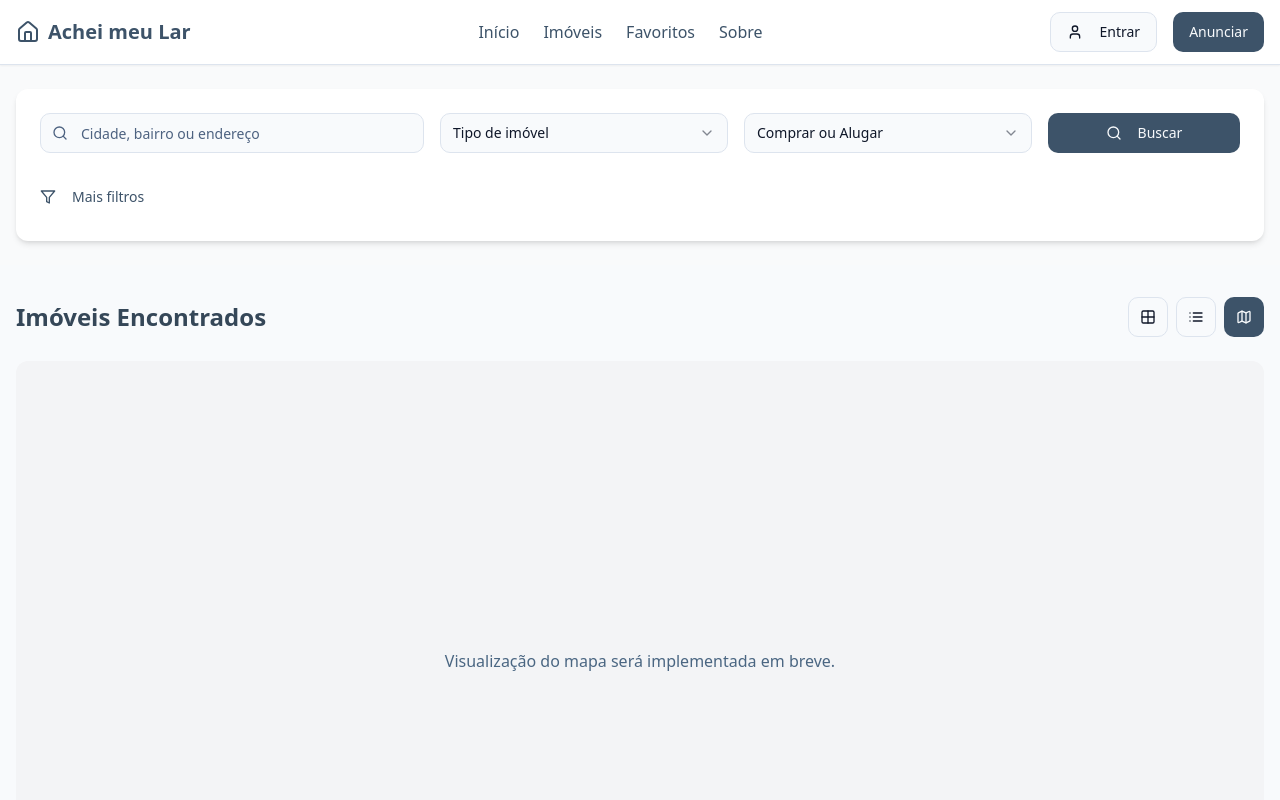
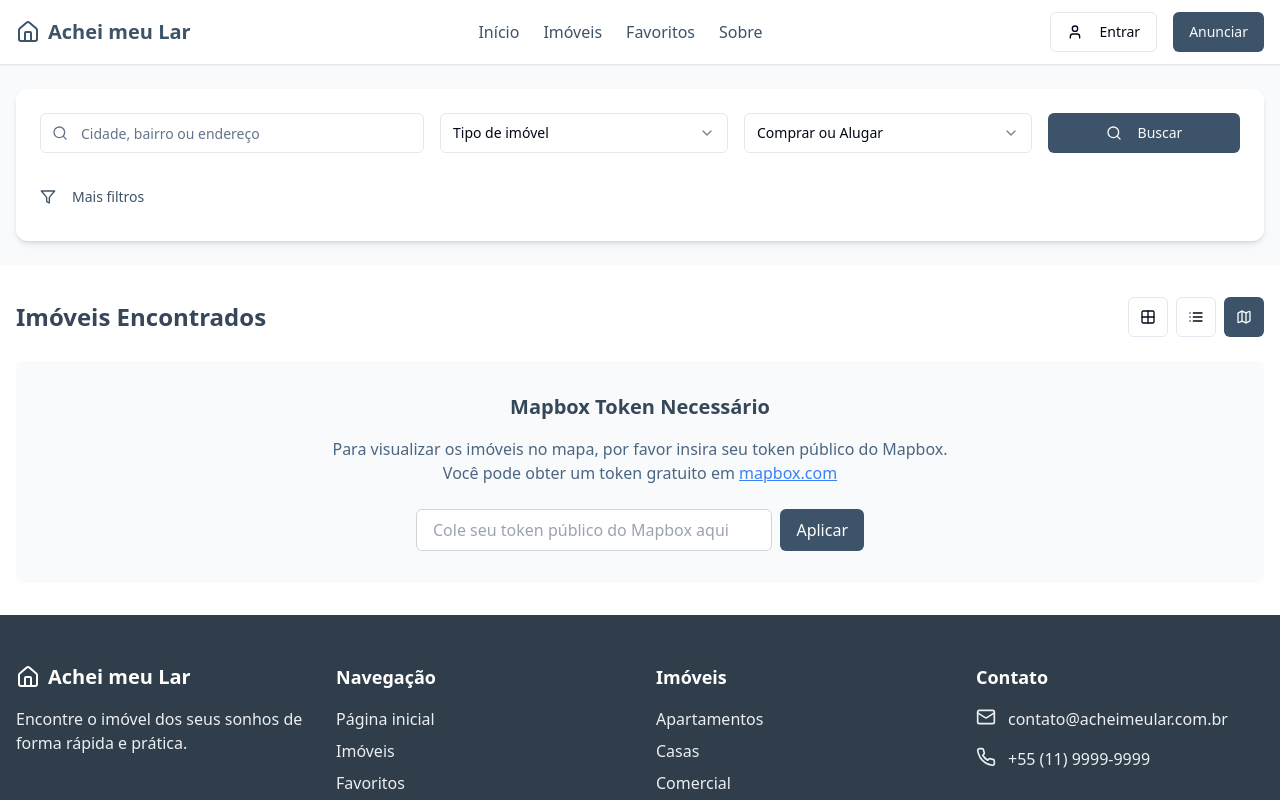
Before and after one commit to Claudiolitt/achei-meu-lar-conectado, a React (Vite) app: page /properties in a window 1280 px wide. Both pictures are taken after a click on the button 1244 px from the left and 317 px from the top of the page. Shown: the top 800 px of the page. Built offline with nearby package versions, Linux system fonts and the light colour scheme.

Commit message:
Continue app development
Implement map view and property details page.

```diff
--- a/package.json
+++ b/package.json
@@ -47,6 +47,7 @@
     "embla-carousel-react": "^8.3.0",
     "input-otp": "^1.2.4",
     "lucide-react": "^0.462.0",
+    "mapbox-gl": "^3.12.0",
     "next-themes": "^0.3.0",
     "react": "^18.3.1",
     "react-day-picker": "^8.10.1",
--- /dev/null
+++ b/src/components/PropertyMap.tsx
@@ -0,0 +1,187 @@
+
+import React, { useEffect, useRef, useState } from 'react';
+import mapboxgl from 'mapbox-gl';
+import 'mapbox-gl/dist/mapbox-gl.css';
+import { Property } from '../types/property';
+
+interface PropertyMapProps {
+  properties: Property[];
+}
+
+const PropertyMap: React.FC<PropertyMapProps> = ({ properties }) => {
+  const mapContainer = useRef<HTMLDivElement>(null);
+  const map = useRef<mapboxgl.Map | null>(null);
+  const [mapboxToken, setMapboxToken] = useState<string>('');
+
+  useEffect(() => {
+    // Focus the map on the properties
+    const getBounds = () => {
+      // If no properties or they don't have coordinates, default to Brazil bounds
+      if (properties.length === 0) {
+        return [[-73.9872354, -33.7683777], [-34.7299886, 5.24448639]]; // Brazil bounds
+      }
+
+      // Use mock coordinates for properties since we don't have real lat/lng in our data
+      const mockCoordinates = [
+        [-43.182365, -22.906847], // Rio de Janeiro
+        [-43.192365, -22.916847],
+        [-43.202365, -22.926847],
+        [-43.212365, -22.936847],
+        [-43.222365, -22.946847],
+        [-43.232365, -22.956847],
+      ];
+
+      // Assign mock coordinates to properties sequentially
+      const coordinates = properties.map((_, index) => {
+        const position = index % mockCoordinates.length;
+        return mockCoordinates[position];
+      });
+
+      // Calculate bounds
+      const lngs = coordinates.map(c => c[0]);
+      const lats = coordinates.map(c => c[1]);
+
+      return [
+        [Math.min(...lngs) - 0.1, Math.min(...lats) - 0.1],
+        [Math.max(...lngs) + 0.1, Math.max(...lats) + 0.1]
+      ];
+    };
+
+    const initializeMap = (token: string) => {
+      if (!mapContainer.current || map.current) return;
+
+      // Initialize map
+      mapboxgl.accessToken = token;
+
+      const bounds = getBounds();
+
+      map.current = new mapboxgl.Map({
+        container: mapContainer.current,
+        style: 'mapbox://styles/mapbox/streets-v11',
+        bounds: bounds as mapboxgl.LngLatBoundsLike,
+        fitBoundsOptions: { padding: 50 }
+      });
+
+      // Add navigation controls
+      map.current.addControl(
+        new mapboxgl.NavigationControl(),
+        'top-right'
+      );
+
+      // Add properties to map
+      map.current.on('load', () => {
+        if (!map.current) return;
+
+        // Add properties as markers
+        properties.forEach((property, index) => {
+          const mockCoordinates = [
+            [-43.182365, -22.906847], // Rio de Janeiro
+            [-43.192365, -22.916847],
+            [-43.202365, -22.926847],
+            [-43.212365, -22.936847],
+            [-43.222365, -22.946847],
+            [-43.232365, -22.956847],
+          ];
+
+          const position = index % mockCoordinates.length;
+          const [lng, lat] = mockCoordinates[position];
+
+          // Create a marker element
+          const markerEl = document.createElement('div');
+          markerEl.className = 'property-marker';
+          markerEl.innerHTML = `
+            <div class="w-12 h-12 rounded-full bg-white shadow-lg flex items-center justify-center border-2 border-navy-700 cursor-pointer relative">
+              <div class="text-navy-700 font-bold text-xs">
+                ${property.priceType === 'sale' ? 'Venda' : 'Aluguel'}
+              </div>
+            </div>
+          `;
+
+          // Add popup
+          const popup = new mapboxgl.Popup({ offset: 25 })
+            .setHTML(`
+              <div class="p-2">
+                <h3 class="font-bold text-navy-800">${property.title}</h3>
+                <p class="text-navy-600">${property.address.neighborhood}</p>
+              </div>
+            `);
+
+          // Add marker to map
+          new mapboxgl.Marker(markerEl)
+            .setLngLat([lng, lat])
+            .setPopup(popup)
+            .addTo(map.current);
+        });
+      });
+    };
+
+    // If token exists, initialize the map
+    if (mapboxToken) {
+      initializeMap(mapboxToken);
+    }
+
+    return () => {
+      if (map.current) {
+        map.current.remove();
+        map.current = null;
+      }
+    };
+  }, [properties, mapboxToken]);
+
+  // Handle token input
+  const handleTokenSubmit = (e: React.FormEvent<HTMLFormElement>) => {
+    e.preventDefault();
+    const formData = new FormData(e.currentTarget);
+    const token = formData.get('mapboxToken') as string;
+    if (token) {
+      setMapboxToken(token);
+      localStorage.setItem('mapboxToken', token);
+    }
+  };
+
+  // Check if token exists in localStorage on mount
+  useEffect(() => {
+    const savedToken = localStorage.getItem('mapboxToken');
+    if (savedToken) {
+      setMapboxToken(savedToken);
+    }
+  }, []);
+
+  if (!mapboxToken) {
+    return (
+      <div className="bg-gray-50 rounded-lg p-8 flex flex-col items-center justify-center">
+        <h3 className="text-xl font-bold text-navy-800 mb-4">Mapbox Token Necessário</h3>
+        <p className="text-navy-600 mb-6 text-center">
+          Para visualizar os imóveis no mapa, por favor insira seu token público do Mapbox.
+          <br />
+          Você pode obter um token gratuito em <a href="https://www.mapbox.com/" target="_blank" rel="noopener noreferrer" className="text-blue-500 underline">mapbox.com</a>
+        </p>
+        <form onSubmit={handleTokenSubmit} className="w-full max-w-md">
+          <div className="flex gap-2">
+            <input
+              type="text"
+              name="mapboxToken"
+              placeholder="Cole seu token público do Mapbox aqui"
+              className="flex-1 border border-gray-300 rounded-md px-4 py-2"
+              required
+            />
+            <button
+              type="submit"
+              className="bg-navy-700 hover:bg-navy-600 text-white px-4 py-2 rounded-md"
+            >
+              Aplicar
+            </button>
+          </div>
+        </form>
+      </div>
+    );
+  }
+
+  return (
+    <div className="relative h-[600px] rounded-lg overflow-hidden">
+      <div ref={mapContainer} className="absolute inset-0" />
+    </div>
+  );
+};
+
+export default PropertyMap;
--- a/src/index.css
+++ b/src/index.css
@@ -5,65 +5,65 @@
 
 @layer base {
   :root {
-    --background: 210 40% 98%;
-    --foreground: 222 47% 11%;
+    --background: 0 0% 100%;
+    --foreground: 222.2 84% 4.9%;
 
     --card: 0 0% 100%;
-    --card-foreground: 222 47% 11%;
+    --card-foreground: 222.2 84% 4.9%;
 
     --popover: 0 0% 100%;
-    --popover-foreground: 222 47% 11%;
+    --popover-foreground: 222.2 84% 4.9%;
 
-    --primary: 215 65% 30%;
+    --primary: 222.2 47.4% 11.2%;
     --primary-foreground: 210 40% 98%;
 
-    --secondary: 210 40% 95%;
-    --secondary-foreground: 222 47% 11%;
+    --secondary: 210 40% 96.1%;
+    --secondary-foreground: 222.2 47.4% 11.2%;
 
-    --muted: 210 40% 93%;
-    --muted-foreground: 215 25% 40%;
+    --muted: 210 40% 96.1%;
+    --muted-foreground: 215.4 16.3% 46.9%;
 
-    --accent: 42 75% 88%;
-    --accent-foreground: 222 47% 11%;
+    --accent: 210 40% 96.1%;
+    --accent-foreground: 222.2 47.4% 11.2%;
 
-    --destructive: 0 84% 60%;
+    --destructive: 0 84.2% 60.2%;
     --destructive-foreground: 210 40% 98%;
 
-    --border: 214 32% 90%;
-    --input: 214 32% 90%;
-    --ring: 215 65% 30%;
+    --border: 214.3 31.8% 91.4%;
+    --input: 214.3 31.8% 91.4%;
+    --ring: 222.2 84% 4.9%;
 
-    --radius: 0.75rem;
+    --radius: 0.5rem;
   }
 
   .dark {
-    --background: 222 47% 11%;
+    --background: 222.2 84% 4.9%;
     --foreground: 210 40% 98%;
 
-    --card: 222 47% 11%;
+    --card: 222.2 84% 4.9%;
     --card-foreground: 210 40% 98%;
 
-    --popover: 222 47% 11%;
+    --popover: 222.2 84% 4.9%;
     --popover-foreground: 210 40% 98%;
 
     --primary: 210 40% 98%;
-    --primary-foreground: 222 47% 11%;
+    --primary-foreground: 222.2 47.4% 11.2%;
 
-    --secondary: 217 33% 18%;
+    --secondary: 217.2 32.6% 17.5%;
     --secondary-foreground: 210 40% 98%;
 
-    --muted: 217 33% 18%;
-    --muted-foreground: 215 20% 65%;
+    --muted: 217.2 32.6% 17.5%;
+    --muted-foreground: 215 20.2% 65.1%;
 
-    --accent: 42 75% 30%;
+    --accent: 217.2 32.6% 17.5%;
     --accent-foreground: 210 40% 98%;
 
-    --destructive: 0 63% 31%;
+    --destructive: 0 62.8% 30.6%;
     --destructive-foreground: 210 40% 98%;
 
-    --border: 217 33% 18%;
-    --input: 217 33% 18%;
-    --ring: 213 27% 84%;
+    --border: 217.2 32.6% 17.5%;
+    --input: 217.2 32.6% 17.5%;
+    --ring: 212.7 26.8% 83.9%;
   }
 }
 
@@ -71,13 +71,14 @@
   * {
     @apply border-border;
   }
-
   body {
-    @apply bg-background text-foreground font-sans;
+    @apply bg-background text-foreground;
+  }
 }
 
+/* Property Card Styles */
 .property-card-shadow {
-    box-shadow: 0 5px 30px rgba(0, 0, 0, 0.08);
+  box-shadow: 0 4px 20px rgba(0, 0, 0, 0.08);
 }
 
 .property-card-hover {
@@ -86,6 +87,21 @@
 
 .property-card-hover:hover {
   transform: translateY(-5px);
-    box-shadow: 0 10px 40px rgba(0, 0, 0, 0.12);
+  box-shadow: 0 8px 25px rgba(0, 0, 0, 0.12);
 }
+
+/* Mapbox Custom Styles */
+.mapboxgl-popup-content {
+  padding: 15px;
+  border-radius: 8px;
+  box-shadow: 0 2px 10px rgba(0, 0, 0, 0.1);
 }
+
+.property-marker {
+  cursor: pointer;
+  transition: transform 0.2s ease;
+}
+
+.property-marker:hover {
+  transform: scale(1.1);
+}
--- a/src/pages/Properties.tsx
+++ b/src/pages/Properties.tsx
@@ -5,6 +5,7 @@ import Footer from '../components/Footer';
 import SearchFilters from '../components/SearchFilters';
 import PropertyCard from '../components/PropertyCard';
 import PropertyListCard from '../components/PropertyListCard';
+import PropertyMap from '../components/PropertyMap';
 import { mockProperties } from '../data/mockProperties';
 import { Button } from '@/components/ui/button';
 import {
@@ -99,12 +100,11 @@ const Properties: React.FC = () => {
 
           {/* Properties Map View */}
           {viewMode === 'map' && (
-            <div className="bg-gray-100 rounded-lg h-[600px] flex items-center justify-center">
-              <p className="text-navy-600">Visualização do mapa será implementada em breve.</p>
-            </div>
+            <PropertyMap properties={mockProperties} />
           )}
 
-          {/* Pagination */}
+          {/* Pagination (only show for grid and list views) */}
+          {viewMode !== 'map' && (
             <Pagination className="mt-8">
               <PaginationContent>
                 {currentPage > 1 && (
@@ -141,6 +141,7 @@ const Properties: React.FC = () => {
                 )}
               </PaginationContent>
             </Pagination>
+          )}
         </section>
       </main>
 
```
Also changed, not shown: 1 other file (tests, documents, lock files or other folders). Lines whose indentation alone changed are shown as unchanged.
